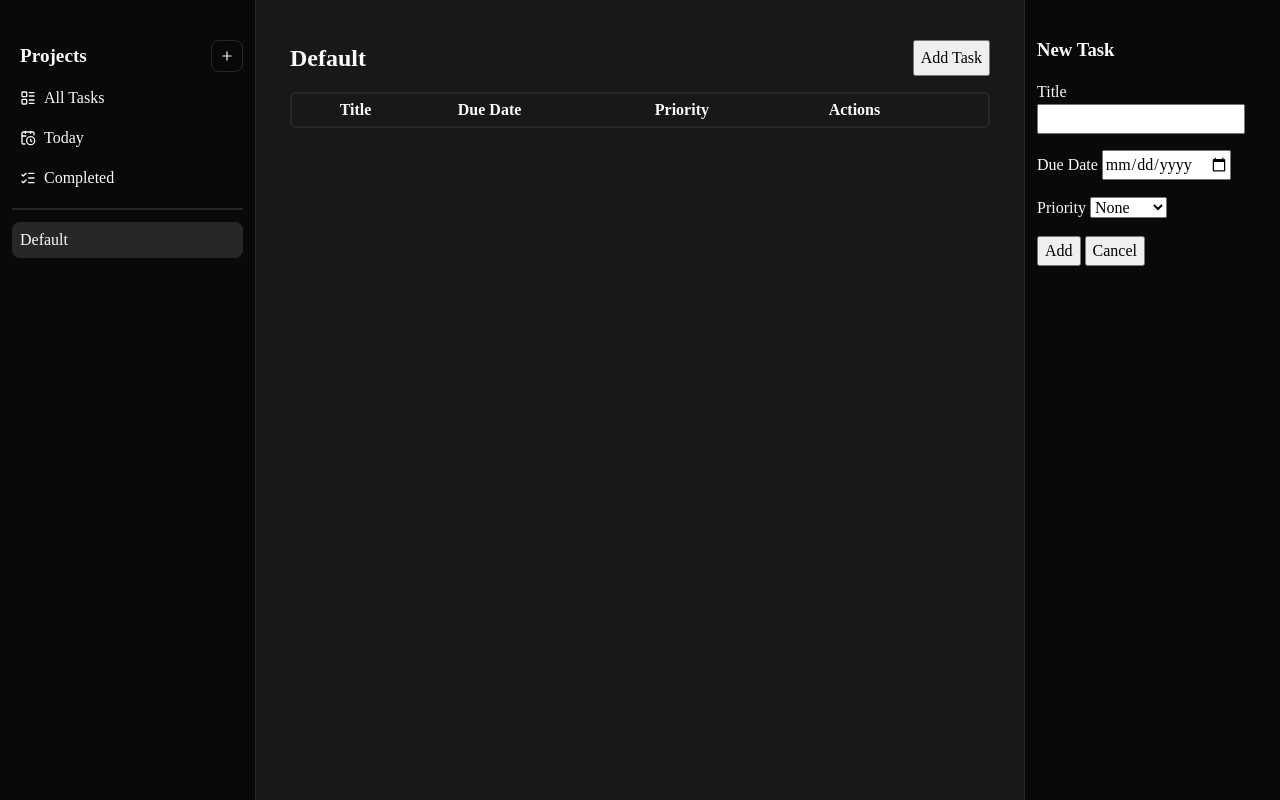
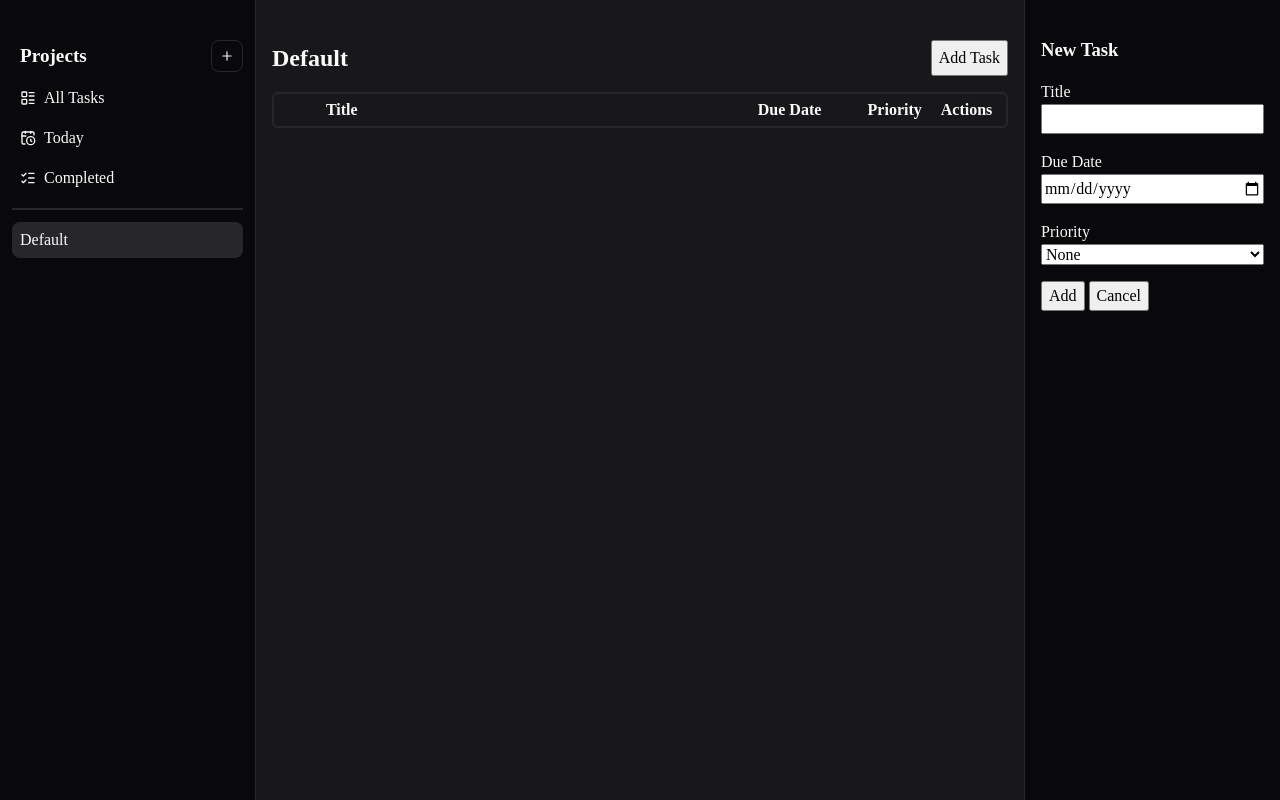
Before and after one commit to adrxan/todo-list, a website built with webpack: page src/index.html in a window 1280 px wide. Both pictures are taken after a click on the button "Add Task". Built offline with nearby package versions, Linux system fonts and the light colour scheme.

Commit message:
Improve table layout and sidebar styles in CSS

```diff
--- a/src/styles.css
+++ b/src/styles.css
@@ -22,6 +22,7 @@ body {
     -webkit-font-smoothing: antialiased;
     background-color: var(--background-color);
     color: var(--white-color);
+    width: 100vw;
 }
 
 img,
@@ -38,6 +39,7 @@ button,
 textarea,
 select {
     font: inherit;
+    cursor: pointer;
 }
 
 p,
@@ -60,6 +62,7 @@ h6 {
     margin: 0 auto;
     height: 100vh;
     display: flex;
+    width: 100vw;
 }
 
 #projects-sidebar {
@@ -113,7 +116,8 @@ h4 {
     margin: 4px 0px;
 }
 
-#projects-sidebar button:hover {
+#projects-sidebar button:hover,
+tr:hover {
     background-color: var(--grey-color);
 }
 
@@ -158,7 +162,7 @@ h4 {
 #tasks-header {
     align-self: center;
     width: 100%;
-    max-width: 700px;
+    max-width: 800px;
 }
 
 #tasks-table {
@@ -169,36 +173,59 @@ h4 {
 table {
     width: 100%;
     border-collapse: collapse;
+    table-layout: fixed;
+}
+
+.col-done {
+    width: 6%;
+}
+
+.col-title {
+    width: 59%;
+}
+.col-date {
+    width: 15%;
+}
+.col-prio {
+    width: 10%;
+}
+.col-actions {
+    width: 10%;
 }
 
 th {
     padding: 4px 8px;
 }
 
-tr {
-    /* border-top: 2px solid var(--border-color); */
+td {
+    padding: 8px 8px;
+    border-top: 2px solid var(--border-color);
+    overflow: hidden;
+    text-align: center;
 }
 
-td {
-    padding: 30px;
-    border-top: 2px solid var(--border-color);
+td:nth-child(2),
+th:nth-child(2) {
+    text-align: left;
+}
+
+td:nth-child(3),
+th:nth-child(3) {
+    text-align: left;
 }
 
 #side-panel {
-    /* top: 0;
-    right: 0; */
     width: 20vw;
     max-width: 320px;
     min-width: 180px;
     display: flex;
     flex-direction: column;
-    padding: 36px 12px;
+    padding: 36px 16px;
     text-align: left;
     height: 100vh;
     background: var(--black-color);
     z-index: 1000;
     overflow-y: scroll;
-    animation: slideIn 0.3s ease-out forwards;
     border-left: var(--border);
 }
 
@@ -207,3 +234,8 @@ td {
     flex-direction: column;
     gap: 16px;
 }
+
+.side-modal label {
+    display: flex;
+    flex-direction: column;
+}
```
